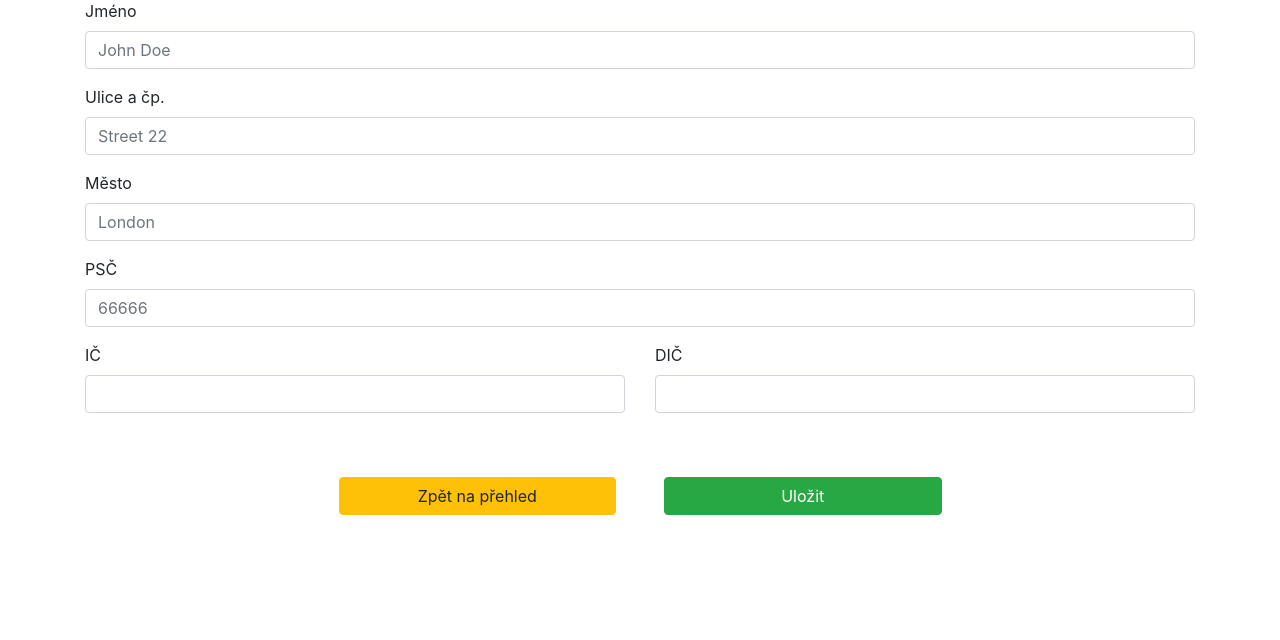
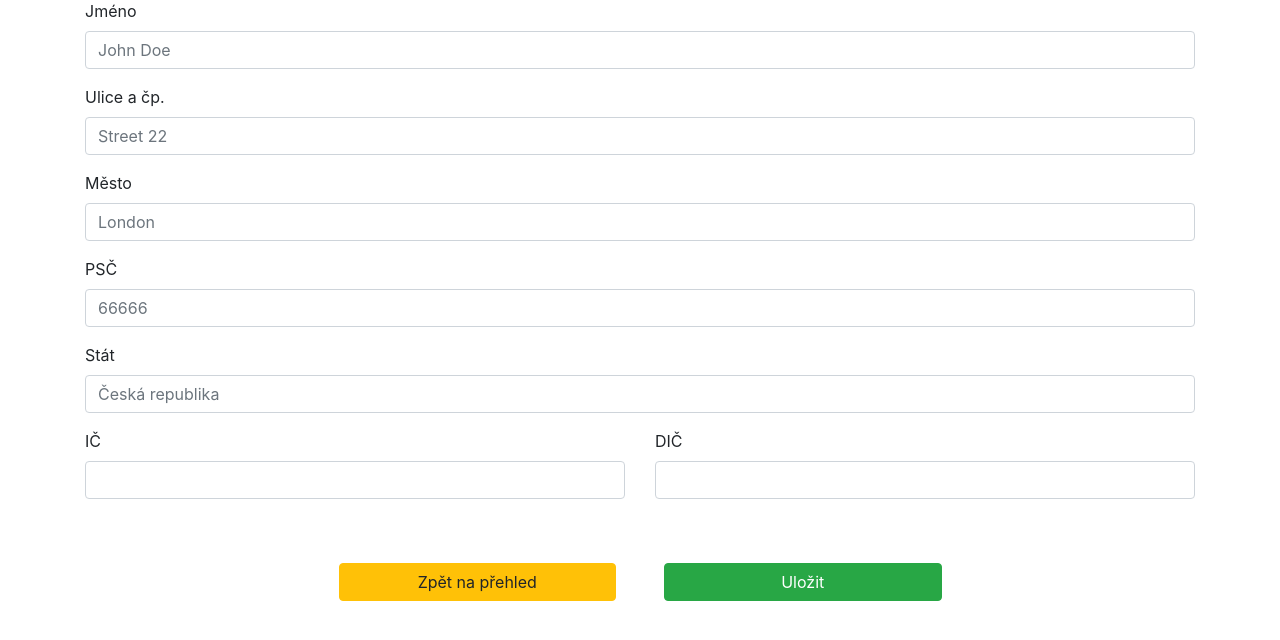
Before and after one commit to BeranekP/InvoicesDjango, a Django app: page /recipient/create/ in a window 1280 px wide. Shown: the part 111-751 px from the top of the page. Run offline with Django 3.2, Linux system fonts and the light colour scheme; the visitor is signed in with stand-in values (Sample User, id 1); some libraries are stand-ins or nearby versions.

Commit message:
add country for foreign adresses

```diff
--- a/invoices/exchange_cnb.py
+++ b/invoices/exchange_cnb.py
@@ -7,7 +7,8 @@ def list2dict(list_of_lists):
 
     out = {}
     for lst in list_of_lists:
-        out.setdefault(lst[-2], float(lst[-1]))
+        out.setdefault(
+            lst[-2], float(lst[-1]))
 
     return out
 
--- a/invoices/models.py
+++ b/invoices/models.py
@@ -59,6 +59,7 @@ class Recipient(models.Model):
     street = models.CharField(max_length=120, default='')
     town = models.CharField(max_length=120, default='')
     zipcode = models.IntegerField(default=00000)
+    state = models.CharField(max_length=120, default='Česká republika')
     ic = models.CharField(max_length=20, default=None,
                           null=True, unique=True, blank=True)
     dic = models.CharField(max_length=20, default=None,
--- a/invoices/templates/invoices/detail.html
+++ b/invoices/templates/invoices/detail.html
@@ -52,6 +52,9 @@
                 {{invoice.recipient.name}} <br />
                 {{invoice.recipient.street}} <br />
                 {{invoice.recipient.zipcode|zipcode}} {{invoice.recipient.town}}<br />
+                {% ifnotequal invoice.recipient.state 'Česká republika'%}
+                {{invoice.recipient.state}}<br />
+                {% endifnotequal %}
                 {% if invoice.recipient.ic %}
                 <br />
                 IČ: {{invoice.recipient.ic}} <br />
--- a/invoices/templates/recipient/create.html
+++ b/invoices/templates/recipient/create.html
@@ -52,6 +52,17 @@
             required
           />
         </div>
+        <div class="form-group">
+          <label for="state">Stát</label>
+          <input
+            type="text"
+            class="form-control"
+            id="state"
+            placeholder="Česká republika"
+            name="state"
+            required
+          />
+        </div>
         <div class="form-group row">
           <div class="col-6">
             <label for="icInput">IČ</label>
--- a/invoices/views.py
+++ b/invoices/views.py
@@ -339,6 +339,7 @@ class RecipientView(LoginRequiredMixin, View):
         recipient.street = request.POST.get('street')
         recipient.town = request.POST.get('town')
         recipient.zipcode = request.POST.get('zipcode')
+        recipient.state = request.POST['state']
         if request.POST.get('ic'):
             recipient.ic = request.POST.get('ic')
         if request.POST.get('dic'):
@@ -464,6 +465,7 @@ class RecipientUpdateView(LoginRequiredMixin, View):
         recipient.street = request.POST['street']
         recipient.town = request.POST['town']
         recipient.zipcode = request.POST['zipcode']
+        recipient.state = request.POST['state']
         recipient.ic = request.POST['ic']
         if request.POST['dic']:
             recipient.dic = request.POST['dic']
```
Also changed, not shown: invoices/templates/recipient/update.html (+10 -0 lines).
